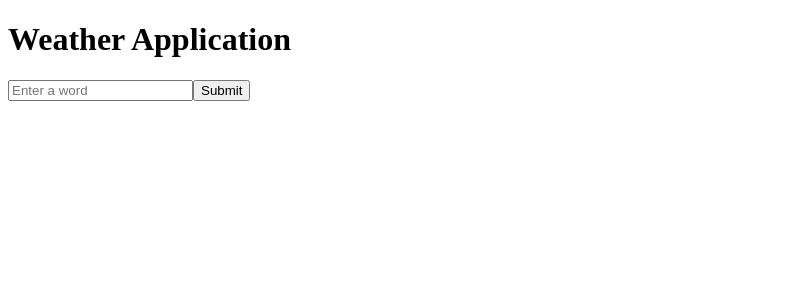
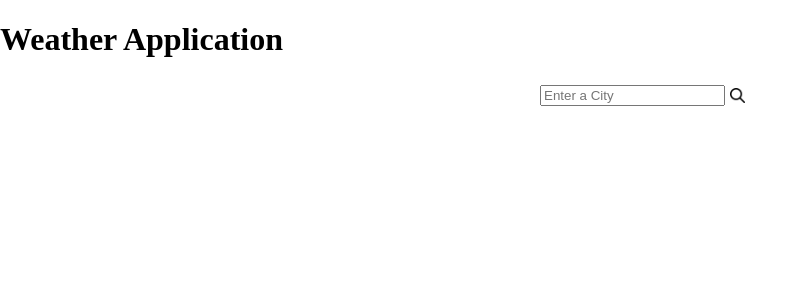
Before and after one commit to Lulay27/Weather-App, a React (Create React App) app in the folder weather-app/: page / in a window 1280 px wide. Shown: the top 300 px of the page, without its empty margins (0-808 px from the left). Built offline with nearby package versions, Linux system fonts and the light colour scheme.

Commit message:
added css modules for styling and created public folder for imgs and styles for global css

```diff
--- a/weather-app/src/App.js
+++ b/weather-app/src/App.js
@@ -1,12 +1,16 @@
 import MainPage from './components/MainPage';
 import Overview from './components/Overview';
 import { SearchBar } from './components/SearchBar';
+import './styles/global.css';
 
 function App() {
   return (
     <div>
+      {/* header
+      main
+      footer */}
       <MainPage />
-      <SearchBar />
+      {/* <SearchBar /> */}
     </div>
   );
 }
--- a/weather-app/src/components/MainPage.js
+++ b/weather-app/src/components/MainPage.js
@@ -1,11 +1,21 @@
 import React, { Component } from 'react';
+import { SearchBar } from './SearchBar';
+import styles from './componentStyles.module.css';
 
 export default class MainPage extends Component {
   render() {
     return (
-      <div>
-        <h1>Weather Application</h1>
-      </div>
+      <>
+        <div className={styles.main}>
+          <div className={styles.test}>
+            <h1>Weather Application</h1>
+          </div>
+
+          <div className="searchbar-container">
+            <SearchBar />
+          </div>
+        </div>
+      </>
     );
   }
 }
--- a/weather-app/src/components/Overview.js
+++ b/weather-app/src/components/Overview.js
@@ -1,4 +1,5 @@
 import React, { Component } from 'react';
+import styles from './componentStyles.module.css';
 
 export default class Overview extends Component {
   constructor(props) {
@@ -9,7 +10,7 @@ export default class Overview extends Component {
     return (
       <>
         {this.props.isSubmitting ? (
-          <div>
+          <div className={styles.listContainer}>
             <li>
               Location: {this.props.gifSearch},{this.props.weather.country}
             </li>
--- a/weather-app/src/components/SearchBar.js
+++ b/weather-app/src/components/SearchBar.js
@@ -1,5 +1,7 @@
 import React, { Component } from 'react';
 import Overview from './Overview';
+import styles from './componentStyles.module.css';
+import search from '../public/search.png';
 
 export class SearchBar extends Component {
   constructor(props) {
@@ -32,6 +34,7 @@ export class SearchBar extends Component {
   };
 
   handleSubmit = async (e) => {
+    try {
       e.preventDefault();
       this.setState({
         gifSearch: this.state.input,
@@ -61,6 +64,12 @@ export class SearchBar extends Component {
           country: cordsRes[0].country,
         },
       });
+
+      console.log('city weather data:', weatherRes);
+    } catch (err) {
+      console.log(err);
+      alert('Enter a valid city Name');
+    }
   };
 
   render() {
@@ -68,13 +77,21 @@ export class SearchBar extends Component {
       <>
         <div>
           <form onSubmit={this.state.input !== '' ? this.handleSubmit : null}>
+            <div className={styles.inputContainer}>
               <input
+                className={styles.formInput}
                 onChange={this.handleInputChange}
                 type="text"
-              placeholder="Enter a word"
+                placeholder="Enter a City"
                 value={this.state.input}
               ></input>
-            <button>Submit</button>
+              <input
+                className={styles.searchBtn}
+                type="image"
+                src={search}
+                alt="search"
+              ></input>
+            </div>
           </form>
         </div>
         <div>
--- /dev/null
+++ b/weather-app/src/components/componentStyles.module.css
@@ -0,0 +1,33 @@
+
+.main {
+    /* background-color: rgb(144, 144, 207); */
+}
+
+.searchbar-container {
+
+}
+
+.inputContainer {
+    display: flex;
+    justify-content: center;
+    align-items: center;
+}
+
+.formInput {
+    margin: 5px;
+}
+
+.searchBtn{
+    width: 15px;
+}
+
+.listContainer {
+    display: flex;
+    flex-direction: column;
+    justify-content: center;
+    align-items: center;
+}
+
+li {
+    list-style: none;
+}
--- /dev/null
+++ b/weather-app/src/styles/global.css
@@ -0,0 +1,8 @@
+html, body {
+    padding: 0;
+    margin:0;
+}
+
+*{
+    box-sizing: border-box;
+}
```
Also changed, not shown: weather-app/src/public/search.png (added). Lines whose indentation alone changed are shown as unchanged.
